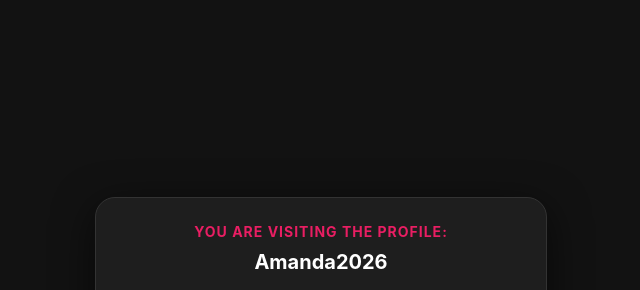
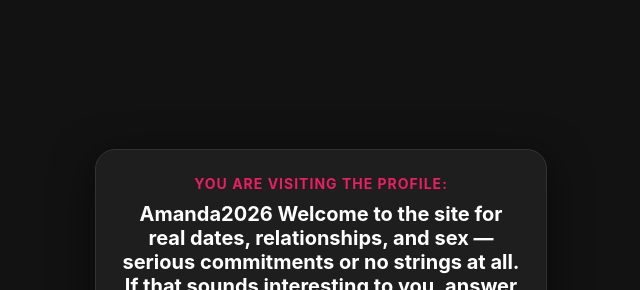
Before and after one commit to manustest2026/age-verification, a plain HTML site: page index.html in a window 1280 px wide. Shown: the part 47-337 px from the top of the page, without its empty margins (319-959 px from the left). Drawn offline with Linux system fonts and the light colour scheme.

Commit message:
Update index.html

```diff
--- a/index.html
+++ b/index.html
@@ -20,7 +20,8 @@
 
 <div class="container">
     <div class="profile-info" id="profile-text">You are visiting the profile:</div>
-    <div style="font-size: 20px; font-weight: bold; margin-bottom: 20px; color: #fff;">Amanda2026</div>
+    <div style="font-size: 20px; font-weight: bold; margin-bottom: 20px; color: #fff;">Amanda2026  Welcome to the site for real dates, relationships, and sex — serious commitments or no strings at all.
+If that sounds interesting to you, answer the question:  </div>
     <h1 id="question">Are you 21 or older?</h1>
     <div class="buttons">
         <button class="btn btn-yes" id="btn-yes" onclick="redirect()">Yes</button>
```
